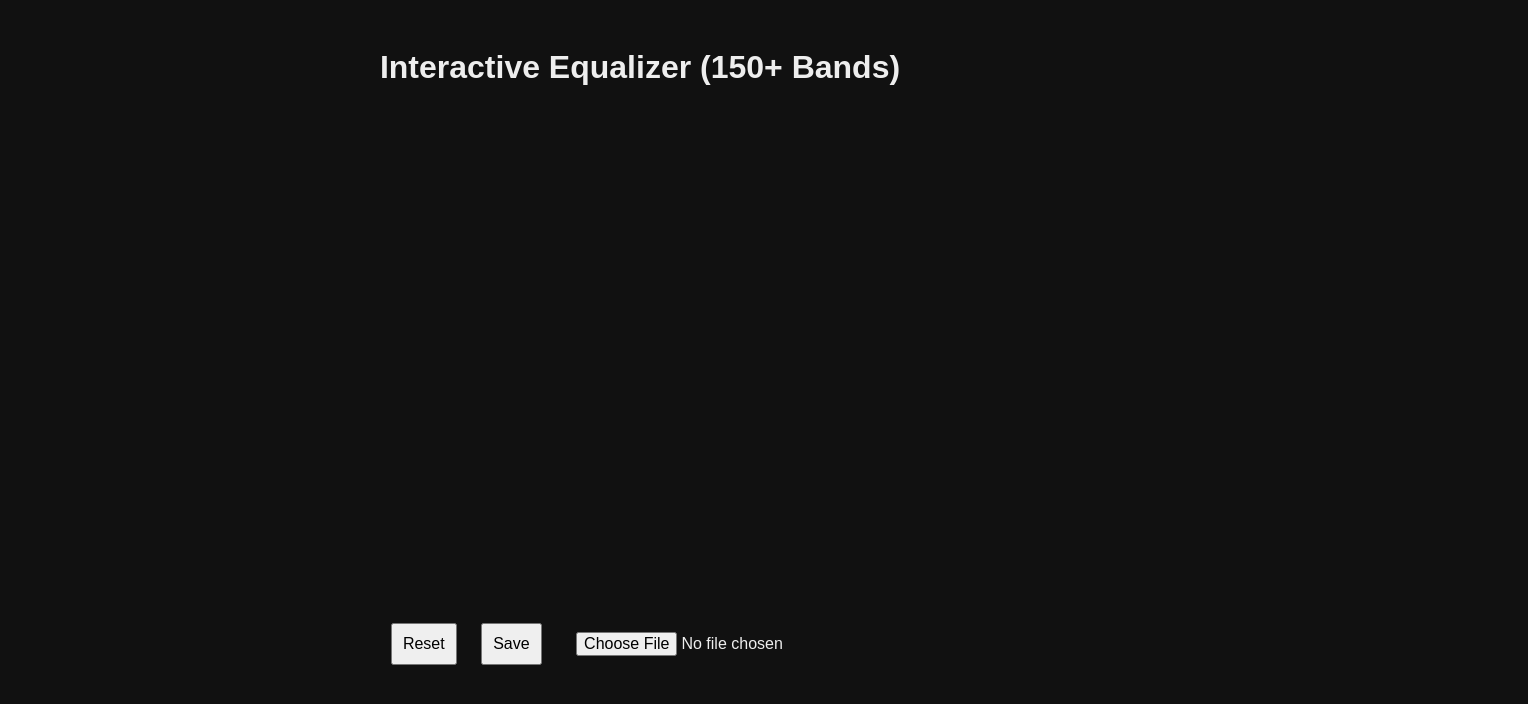
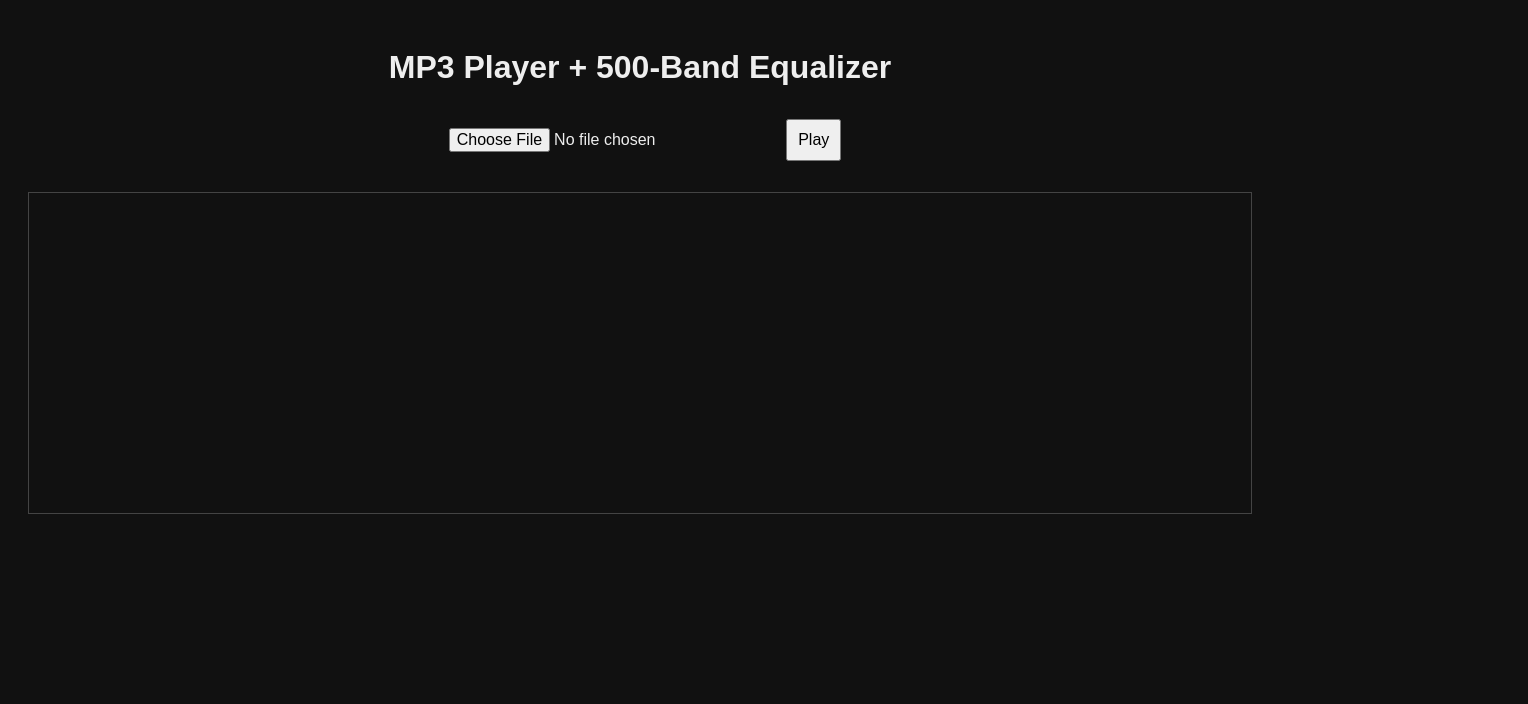
Before and after one commit to almostdead2/equalizer-site, a plain HTML site: page index.html in a window 1280 px wide. Shown: the whole page, 1528 px wide, since content can reach past the window. Drawn offline with Linux system fonts and the light colour scheme.

Commit message:
Update index.html

```diff
--- a/index.html
+++ b/index.html
@@ -1,19 +1,21 @@
 <!DOCTYPE html>
 <html lang="en">
 <head>
-    <meta charset="UTF-8">
-    <meta name="viewport" content="width=device-width, initial-scale=1.0">
-    <title>Equalizer Site</title>
-    <link rel="stylesheet" href="style.css">
+  <meta charset="UTF-8" />
+  <meta name="viewport" content="width=device-width, initial-scale=1.0"/>
+  <title>MP3 Player with 500-Band EQ</title>
+  <link rel="stylesheet" href="style.css">
 </head>
 <body>
-    <h1>Interactive Equalizer (150+ Bands)</h1>
-    <canvas id="eq-canvas" width="1500" height="500"></canvas>
-    <div class="controls">
-        <button onclick="resetEQ()">Reset</button>
-        <button onclick="saveEQ()">Save</button>
-        <input type="file" accept=".txt" onchange="loadEQ(event)">
-    </div>
-    <script src="script.js"></script>
+  <h1>MP3 Player + 500-Band Equalizer</h1>
+
+  <input type="file" id="audioFile" accept=".mp3">
+  <button id="playPause">Play</button>
+
+  <div id="eqContainer">
+    <!-- Equalizer sliders will be added here -->
+  </div>
+
+  <script src="script.js"></script>
 </body>
 </html>
```
